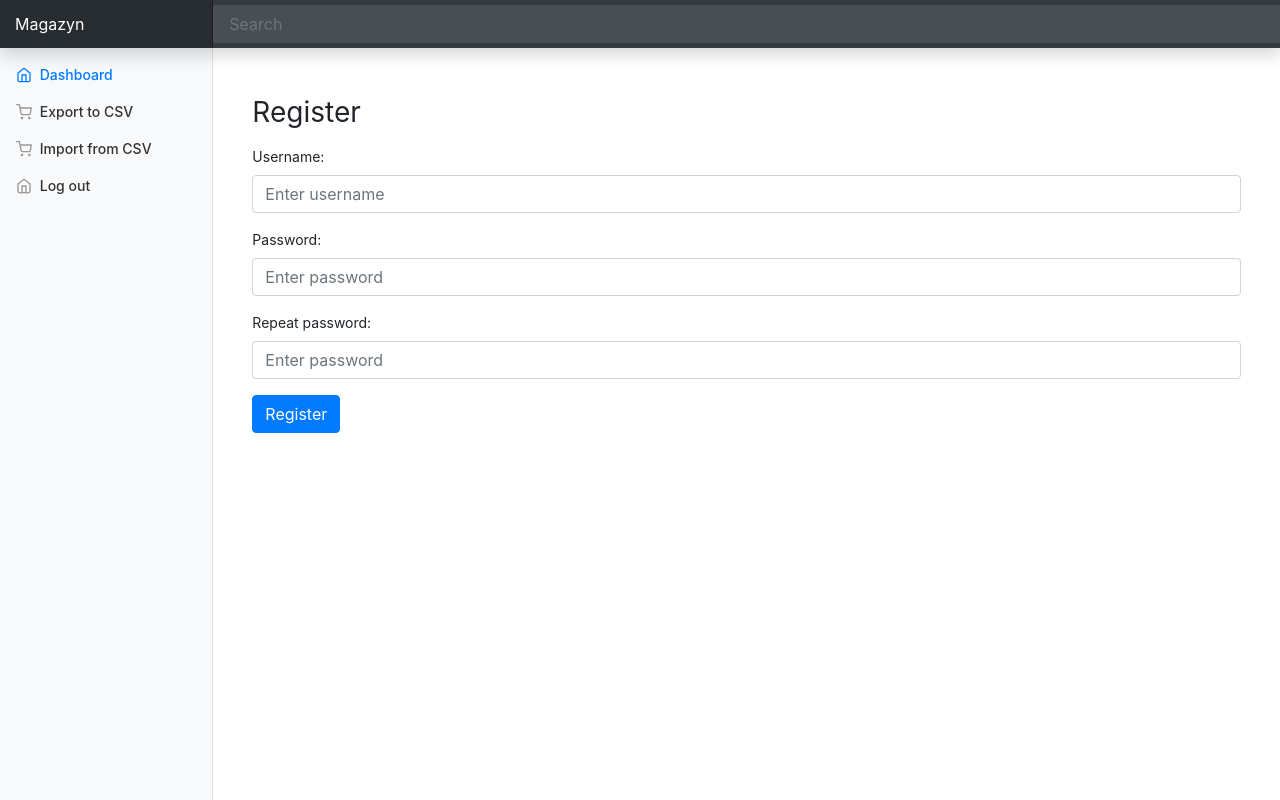
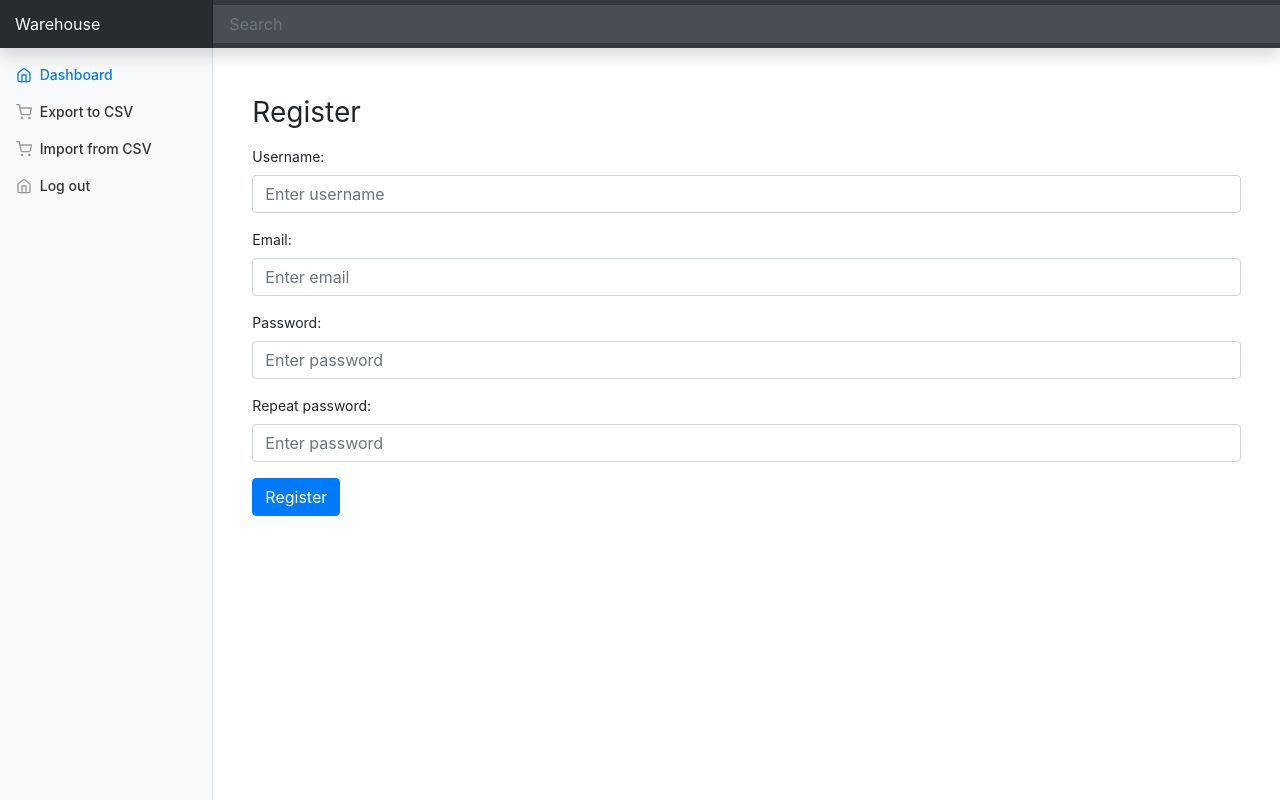
Before and after one commit to Lewyyy00/Warehouse-Project, a Flask app: page /register in a window 1280 px wide. Run offline with Flask 3, Linux system fonts and the light colour scheme; some libraries are stand-ins or nearby versions.

Commit message:
succesfully implemented login and register module

```diff
--- a/app.py
+++ b/app.py
@@ -1,7 +1,7 @@
 from flask import Flask, render_template, request, Response, redirect, url_for, flash
 from flask_bcrypt import Bcrypt
 from werkzeug.security import generate_password_hash, check_password_hash
-from flask_login import LoginManager, login_user
+from flask_login import LoginManager, UserMixin, login_user, login_required
 from src.forms import *
 from src.magazyn import *
 import csv
@@ -16,11 +16,9 @@ migrate = Migrate(app, db)
 
 from models import User, add_new_user
 
-app.config['SECRET_KEY'] = 'sekretnykod'
 bcrypt = Bcrypt(app)
 login_manager = LoginManager(app)
 login_manager.login_view = 'login'
-users = {1: User(id=1, username='xyz', password_hash=bcrypt.generate_password_hash('xyz').decode('utf-8'))}
 
 @login_manager.user_loader
 def load_user(user_id):
@@ -31,34 +29,51 @@ def login():
     if request.method == 'POST':
         username = request.form['username']
         password = request.form['password']
-        user = next((u for u in users.values() if u.username == username), None)
+        user = User.query.filter_by(username=username).first()
+
+        if user:
+            print(f"Stored hash: {user.password_hash}")
+            print(f"Entered password: {password}")
+            print(f"Password match: {bcrypt.check_password_hash(user.password_hash, password)}")
+
         if user and bcrypt.check_password_hash(user.password_hash, password):
             login_user(user)
+            flash('You have been logged in')
             return redirect(url_for('index'))
+
         else:
             flash('Invalid username or password')
+
     return render_template('login.html')
 
 @app.route('/register', methods=['GET', 'POST'])
 def register():
     if request.method == 'POST':
         username = request.form['username']
+        email = request.form['email']
         password = request.form['password']
         password_2 = request.form['password_2']
 
         if password == password_2:
-            password_hash = bcrypt.generate_password_hash(password).decode('utf-8')
-            user_id = len(users) + 1
-            users[user_id] = User(id=user_id, username=username, password_hash=password_hash)
-            flash('User registered successfully!')
-            return redirect(url_for('login'))
+            existing_user = User.query.filter_by(username=username).first() #check if user with this username exists
+            if existing_user:
+                flash('Username already taken. Please choose another one.')
+                return redirect(url_for('register'))
+            else:
+
+                hashed_password = bcrypt.generate_password_hash(password).decode('utf-8')
+                add_new_user(username, email, hashed_password)
+                flash('Registration successful. You can now log in.')
+                return redirect(url_for('login'))
 
         else:
             flash('passwords are not the same')
+            return redirect(url_for('register'))
 
     return render_template('register.html')
 
 @app.route('/main', methods=["GET", "POST"])
+@login_required
 def index():
     list_of_products = items
     form = AddNewProductForm()
--- a/models.py
+++ b/models.py
@@ -1,5 +1,6 @@
-from app import db
-class User(db.Model):
+from app import *
+
+class User(UserMixin, db.Model):
     __tablename__ = "users"
 
     id = db.Column(db.Integer, primary_key=True)
--- a/templates/base.html
+++ b/templates/base.html
@@ -19,7 +19,7 @@
 </head>
 <body>
     <nav class="navbar navbar-dark fixed-top bg-dark flex-md-nowrap p-0 shadow">
-        <a class="navbar-brand col-sm-3 col-md-2 mr-0" href="#">Magazyn</a>
+        <a class="navbar-brand col-sm-3 col-md-2 mr-0" href="#">Warehouse</a>
         <input class="form-control form-control-dark w-100" type="text" placeholder="Search" aria-label="Search">
     </nav>
 
--- a/templates/register.html
+++ b/templates/register.html
@@ -13,6 +13,10 @@ Register
             <input type="text" id="username" name="username" class="form-control" placeholder="Enter username" required>
         </div>
         <div class="form-group">
+            <label for="email">Email:</label>
+            <input type="text" id="email" name="email" class="form-control" placeholder="Enter email" required>
+        </div>
+        <div class="form-group">
             <label for="password">Password:</label>
             <input type="password" id="password" name="password" class="form-control" placeholder="Enter password" required>
         </div>
```
Also changed, not shown: warehouse.db.
